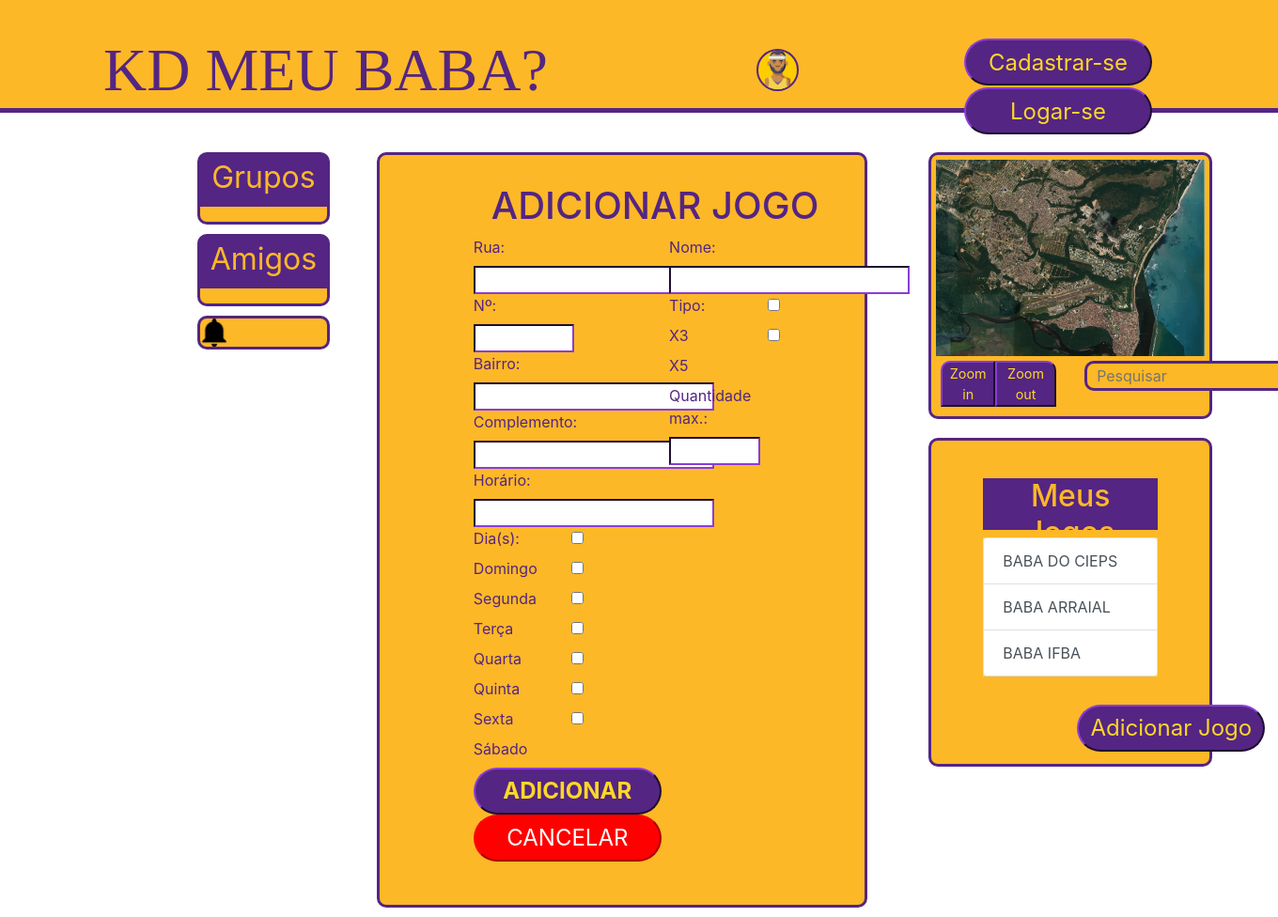
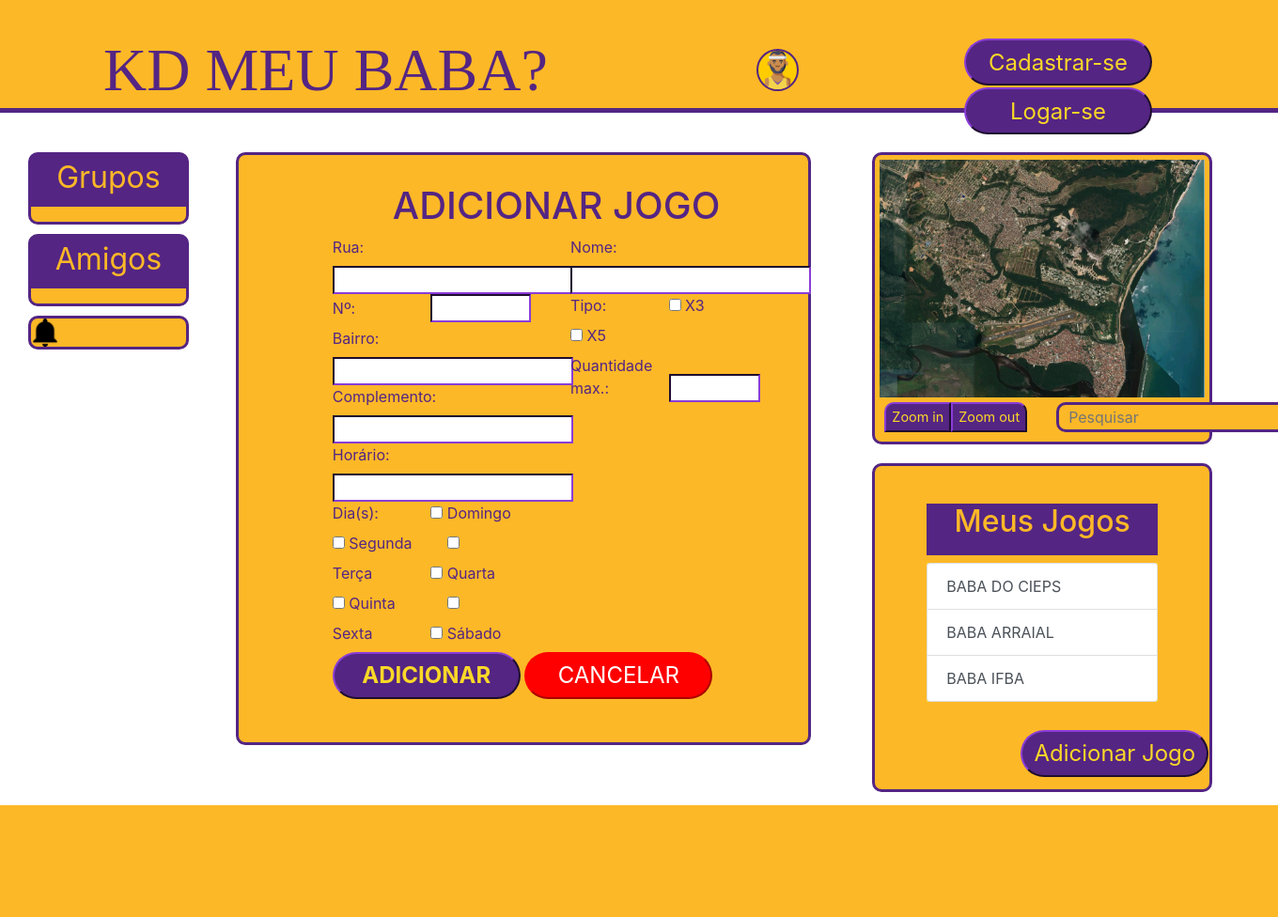
Before and after one commit to nidomus/kdmeubaba, a PHP site: page /visao/addjogo.html in a window 1360 px wide; the page is wider, and only the part inside the window is pictured. Shown: that part at 94% size. After the commit the page ends 857 px from the top of that part, so only its background shows below. Run offline with PHP 8.4, Linux system fonts and the light colour scheme.

Commit message:
commit 001

```diff
--- a/index.php
+++ b/index.php
@@ -24,9 +24,8 @@ session_start();
 
                 <div id="login">
 
+                    <form action="controle/login.php" method="post">
 
-                    <form action="controle/login.php" method="post">
-                    <h1 id="titulo"> KD MEEEEU penis?®</h1>
 
 
                         <div>
--- a/visao/index.php
+++ b/visao/index.php
@@ -73,7 +73,7 @@ $usuario= unserialize($_SESSION["usuario"]);
 		</div>
 	</div>
 
-	<div class=" container-fluid row " id="corpo">
+	<div class="container-fluid row " id="corpo">
 
 
 		<!-- corpo -->
--- a/visao/style.css
+++ b/visao/style.css
@@ -38,12 +38,8 @@
 #corpo{
 
 	margin-top: 20px;
-	padding-left: 200px;
+	padding-left: 20px;
 
-}
-
-.container-fluid{
-	width: auto;
 }
 
 #logoIcon {
```
